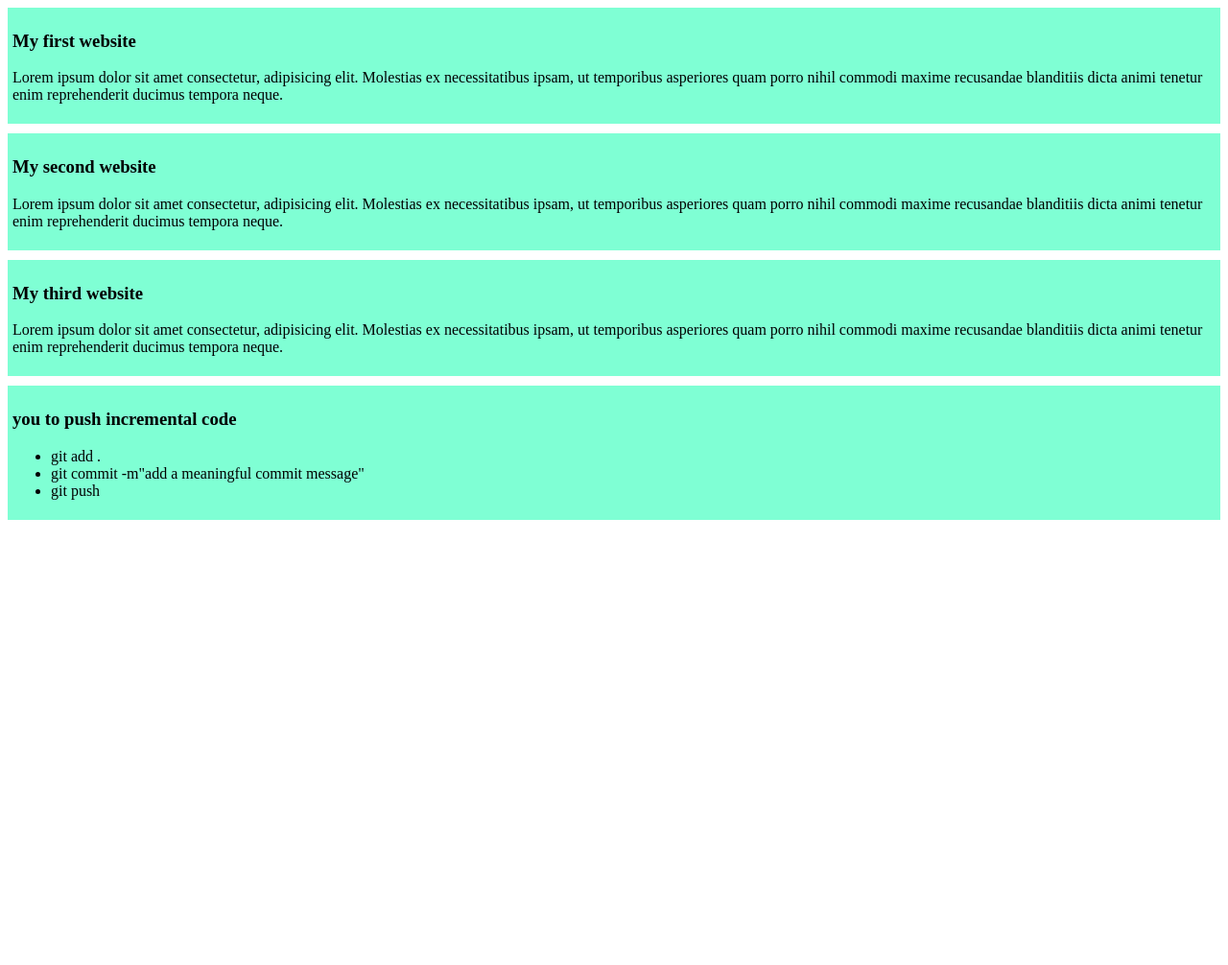
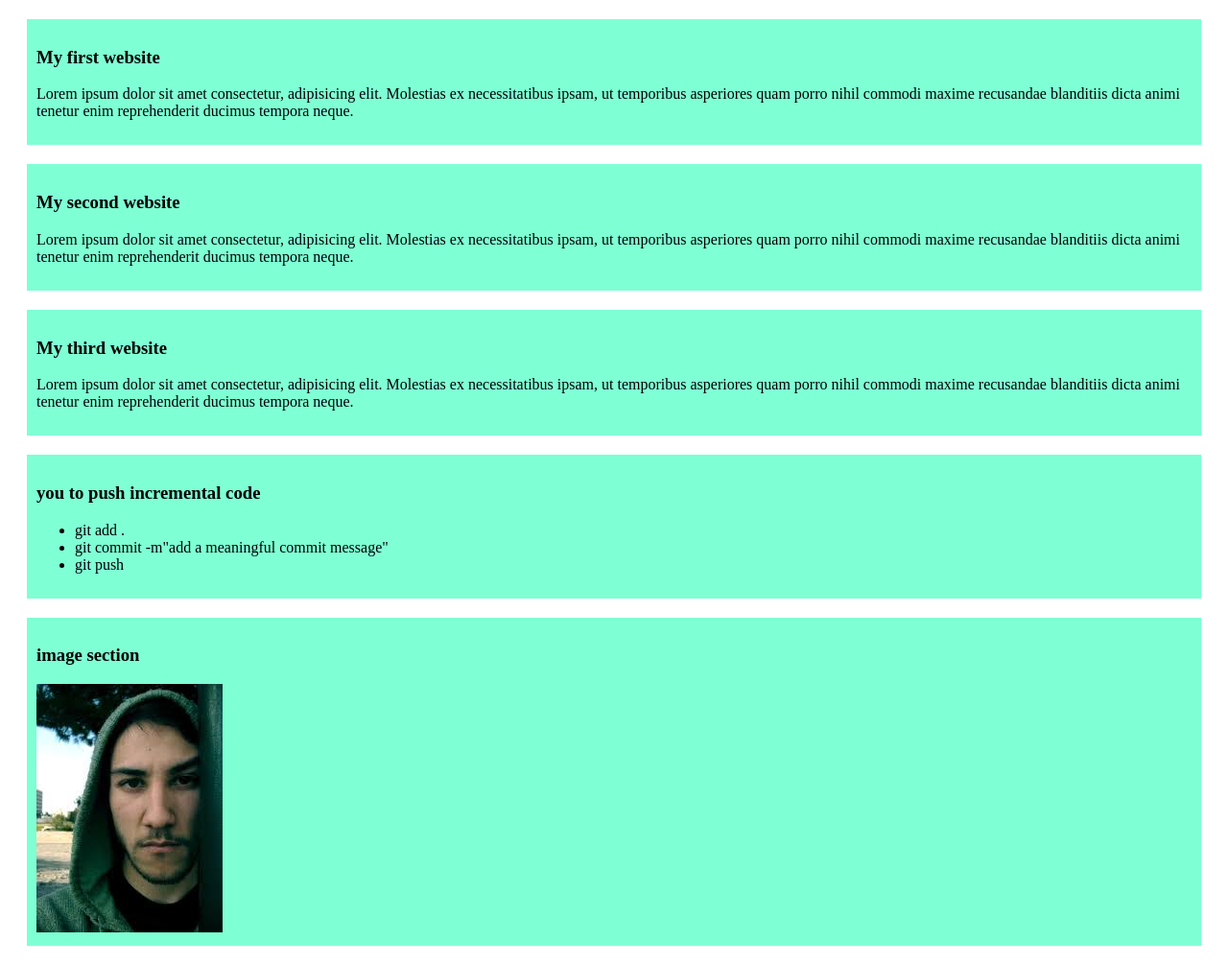
Before and after one commit to SUMANCR7/my-simple-website, a plain HTML site: page index.html in a window 1280 px wide. Shown: the whole page at 96% size. Before the commit the page ends 800 px from the top, so only its background shows below. Drawn offline with Linux system fonts and the light colour scheme.

Commit message:
added a new image section

```diff
--- a/index.html
+++ b/index.html
@@ -27,5 +27,9 @@
       <li>git push</li>
     </ul>
   </div>
+  <div>
+    <h3>image section</h3>
+    <img src="img/mm1.jpeg" alt="">
+  </div>
 </body>
 </html>
--- a/styles/blog.css
+++ b/styles/blog.css
@@ -1,5 +1,5 @@
 div{
   background-color: aquamarine;
-  padding: 5px;
-  margin-bottom: 10px;
+  padding: 10px;
+  margin: 20px;
 }
```
Also changed, not shown: img/mm1.jpeg (added), img/mm2.jpeg (added), img/mm3.jpeg (added), img/mm4.jpeg (added), img/mm5.jpeg (added).
